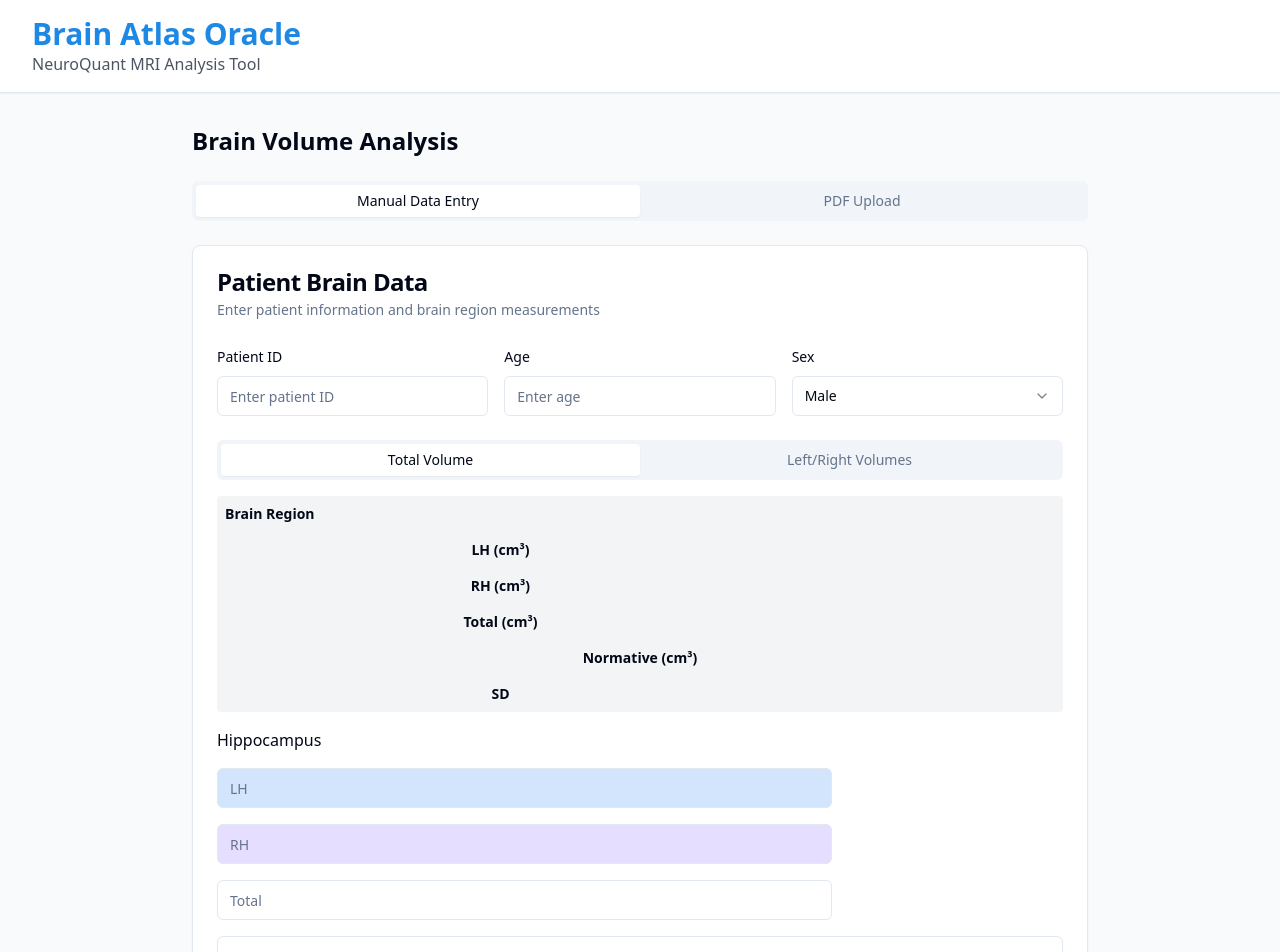
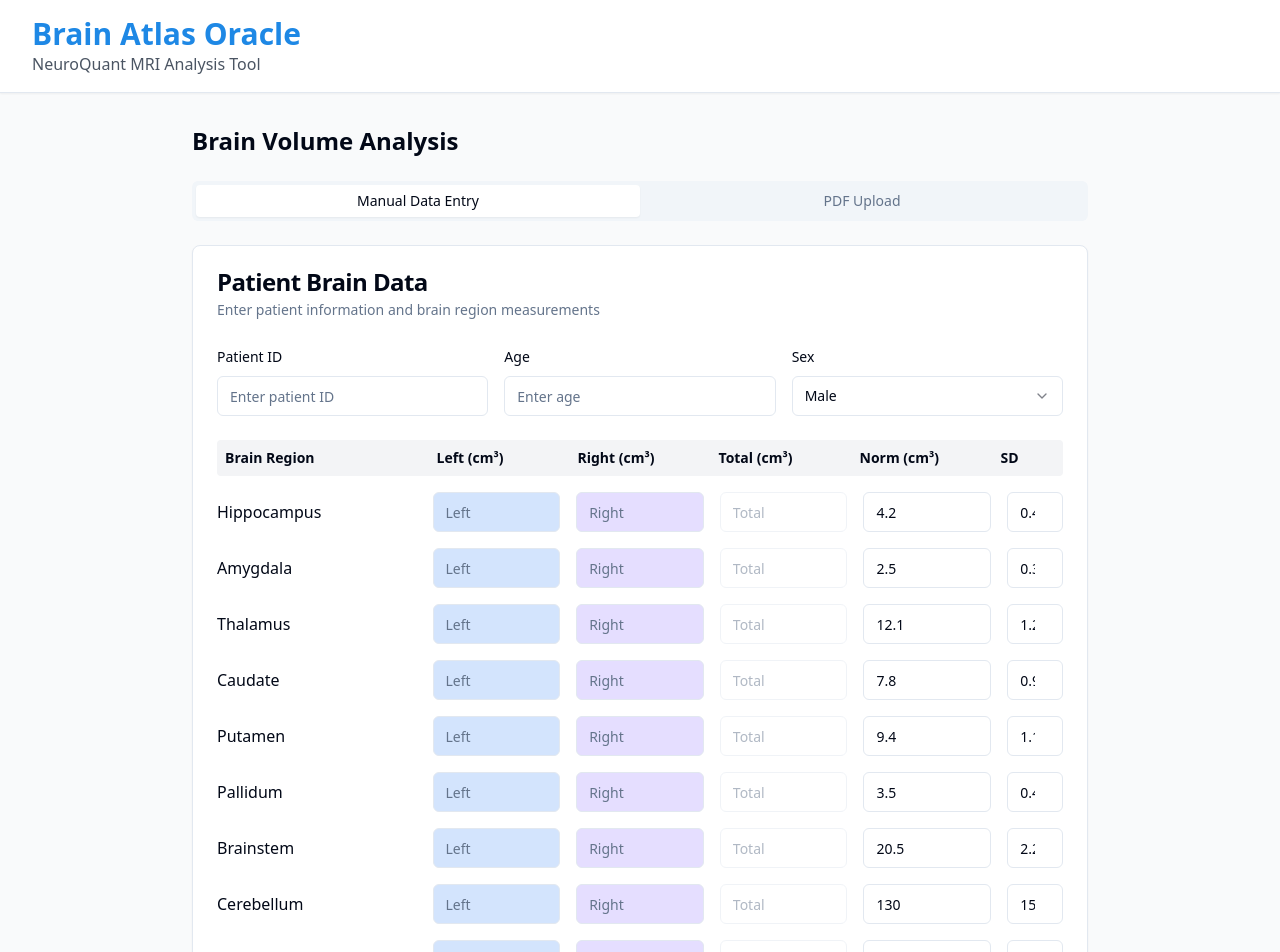
Before and after one commit to livinglove/brain-mri-ai-analysis, a React (Vite) app: page / in a window 1280 px wide. Shown: the top 952 px of the page. Built offline with nearby package versions, Linux system fonts and the light colour scheme.

Commit message:
Refactor data entry form
Refactor the data entry form component and set Left/Right volumes as the default tab.

```diff
--- a/src/components/DataEntryForm.tsx
+++ b/src/components/DataEntryForm.tsx
@@ -4,7 +4,6 @@ import { Button } from '@/components/ui/button';
 import { Input } from '@/components/ui/input';
 import { Label } from '@/components/ui/label';
 import { Card, CardContent, CardDescription, CardFooter, CardHeader, CardTitle } from '@/components/ui/card';
-import { Tabs, TabsContent, TabsList, TabsTrigger } from '@/components/ui/tabs';
 import { Select, SelectContent, SelectItem, SelectTrigger, SelectValue } from '@/components/ui/select';
 import { BrainRegion, PatientData } from '@/types/brainData';
 import { sampleNormativeData } from '@/utils/analysisUtils';
@@ -31,7 +30,6 @@ const DataEntryForm: React.FC<DataEntryFormProps> = ({ onDataSubmit, initialData
       totalVolume: undefined
     }))
   );
-  const [activeTab, setActiveTab] = useState<'volume' | 'laterality'>("volume");
 
   const handleRegionChange = (index: number, field: keyof BrainRegion, value: string) => {
     const newRegions = [...brainRegions];
@@ -51,7 +49,7 @@ const DataEntryForm: React.FC<DataEntryFormProps> = ({ onDataSubmit, initialData
           newRegions[index].totalVolume = undefined;
         }
       }
-      // Changing totalVolume does not alter LH/RH
+      // Changing totalVolume does not alter LH/RH (but totalVolume input will not be shown)
     } else {
       newRegions[index] = {
         ...newRegions[index],
@@ -138,82 +136,8 @@ const DataEntryForm: React.FC<DataEntryFormProps> = ({ onDataSubmit, initialData
             </Select>
           </div>
         </div>
-        {/* Brain Region Data Entry */}
-        <Tabs value={activeTab} onValueChange={val => setActiveTab(val as 'volume' | 'laterality')} className="w-full">
-          <TabsList className="grid w-full grid-cols-2">
-            <TabsTrigger value="volume">Total Volume</TabsTrigger>
-            <TabsTrigger value="laterality">Left/Right Volumes</TabsTrigger>
-          </TabsList>
-
-          {/* Total Volume Tab with LH/RH */}
-          <TabsContent value="volume" className="mt-4">
-            <div className="space-y-4">
-              <div className="grid grid-cols-14 gap-4 font-bold text-sm bg-gray-100 p-2 rounded">
-                <div className="col-span-3">Brain Region</div>
-                <div className="col-span-2 text-center">LH (cm³)</div>
-                <div className="col-span-2 text-center">RH (cm³)</div>
-                <div className="col-span-2 text-center">Total (cm³)</div>
-                <div className="col-span-3 text-center">Normative (cm³)</div>
-                <div className="col-span-2 text-center">SD</div>
-              </div>
-              {brainRegions.map((region, index) => (
-                <div key={`region-totalLH-${index}`} className="grid grid-cols-14 gap-4 items-center">
-                  <div className="col-span-3">{region.name}</div>
-                  <div className="col-span-2">
-                    <Input
-                      type="number"
-                      step="0.01"
-                      className={LH_INPUT_COLOR}
-                      value={region.leftVolume === undefined ? '' : region.leftVolume}
-                      onChange={e => handleRegionChange(index, 'leftVolume', e.target.value)}
-                      placeholder="LH"
-                    />
-                  </div>
-                  <div className="col-span-2">
-                    <Input
-                      type="number"
-                      step="0.01"
-                      className={RH_INPUT_COLOR}
-                      value={region.rightVolume === undefined ? '' : region.rightVolume}
-                      onChange={e => handleRegionChange(index, 'rightVolume', e.target.value)}
-                      placeholder="RH"
-                    />
-                  </div>
-                  <div className="col-span-2">
-                    <Input
-                      type="number"
-                      step="0.01"
-                      value={region.totalVolume === undefined ? '' : region.totalVolume}
-                      onChange={e => handleRegionChange(index, 'totalVolume', e.target.value)}
-                      placeholder="Total"
-                    />
-                  </div>
-                  <div className="col-span-3">
-                    <Input
-                      type="number"
-                      step="0.01"
-                      value={region.normativeValue}
-                      onChange={e => handleRegionChange(index, 'normativeValue', e.target.value)}
-                      placeholder="Normative"
-                    />
-                  </div>
-                  <div className="col-span-2">
-                    <Input
-                      type="number"
-                      step="0.01"
-                      value={region.standardDeviation}
-                      onChange={e => handleRegionChange(index, 'standardDeviation', e.target.value)}
-                      placeholder="SD"
-                    />
-                  </div>
-                </div>
-              ))}
-            </div>
-          </TabsContent>
-
-          {/* Left/Right Volumes Tab */}
-          <TabsContent value="laterality" className="mt-4">
-            <div className="space-y-4">
+        {/* Brain Region Data Entry - Left/Right Volumes Only */}
+        <div className="space-y-4 mt-6">
           <div className="grid grid-cols-12 gap-4 font-bold text-sm bg-gray-100 p-2 rounded">
             <div className="col-span-3">Brain Region</div>
             <div className="col-span-2">Left (cm³)</div>
@@ -250,9 +174,8 @@ const DataEntryForm: React.FC<DataEntryFormProps> = ({ onDataSubmit, initialData
                   type="number"
                   step="0.01"
                   value={region.totalVolume === undefined ? '' : region.totalVolume}
-                      onChange={e => handleRegionChange(index, 'totalVolume', e.target.value)}
+                  disabled
                   placeholder="Total"
-                      disabled
                 />
               </div>
               <div className="col-span-2">
@@ -276,8 +199,6 @@ const DataEntryForm: React.FC<DataEntryFormProps> = ({ onDataSubmit, initialData
             </div>
           ))}
         </div>
-          </TabsContent>
-        </Tabs>
       </CardContent>
       <CardFooter>
         <Button
```
Lines whose indentation alone changed are shown as unchanged.
